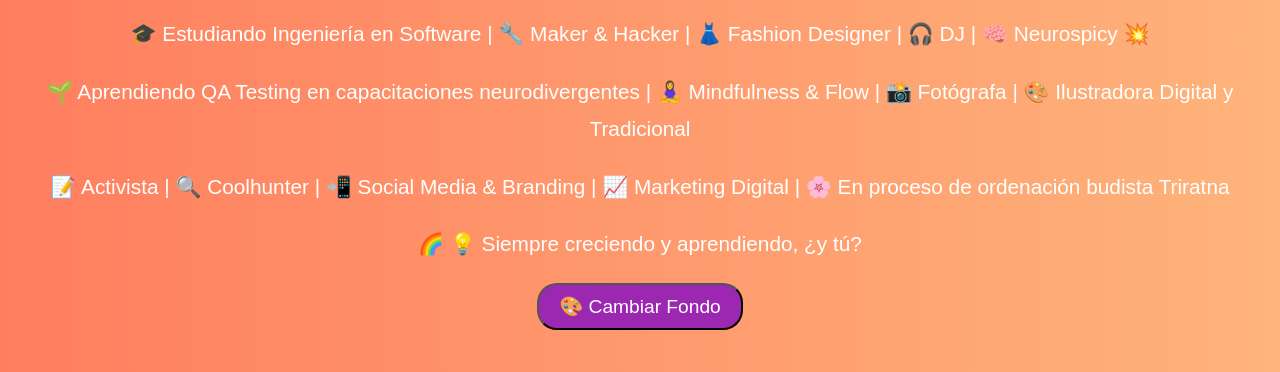
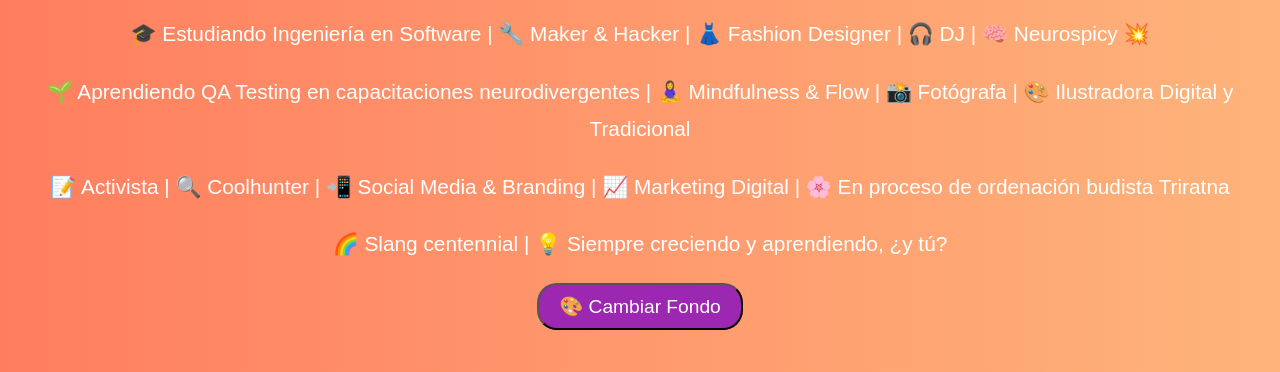
Before and after one commit to alejandrabarcena/bootcamp-prework, a plain HTML site: page index.html in a window 1280 px wide. Shown: the part 221-593 px from the top of the page. Drawn offline with Linux system fonts and the light colour scheme.

Commit message:
Update index.html

```diff
--- a/index.html
+++ b/index.html
@@ -24,7 +24,7 @@
     <p>🎓 Estudiando Ingeniería en Software | 🔧 Maker & Hacker | 👗 Fashion Designer | 🎧 DJ | 🧠 Neurospicy 💥</p>
     <p>🌱 Aprendiendo QA Testing en capacitaciones neurodivergentes | 🧘‍♀️ Mindfulness & Flow | 📸 Fotógrafa | 🎨 Ilustradora Digital y Tradicional</p>
     <p>📝 Activista | 🔍 Coolhunter | 📲 Social Media & Branding | 📈 Marketing Digital | 🌸 En proceso de ordenación budista Triratna</p>
-    <p>🌈 💡 Siempre creciendo y aprendiendo, ¿y tú?</p>
+    <p>🌈 Slang centennial | 💡 Siempre creciendo y aprendiendo, ¿y tú?</p>
     <button onclick="changeColor()">🎨 Cambiar Fondo</button>
   </section>
 
```
